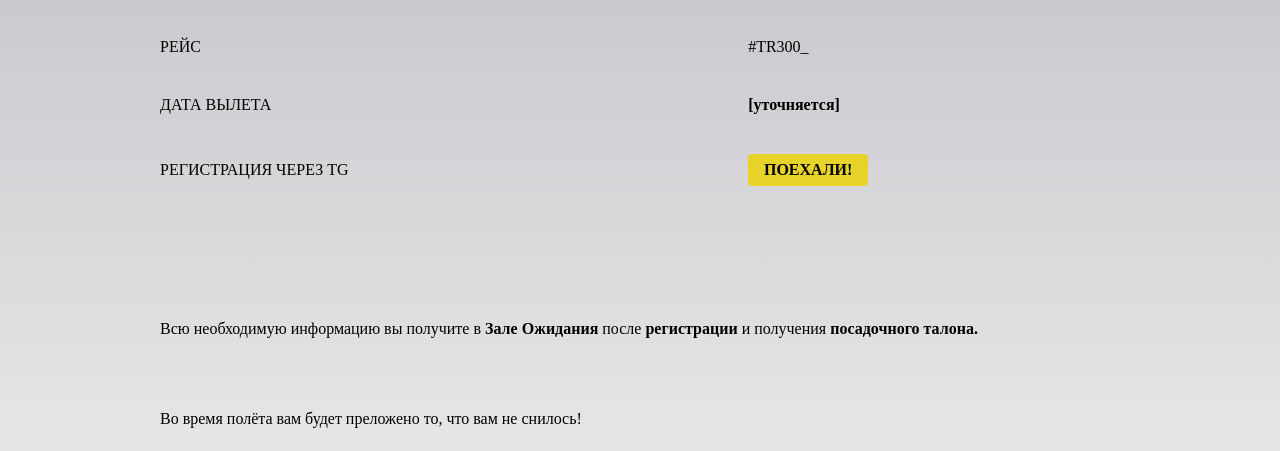
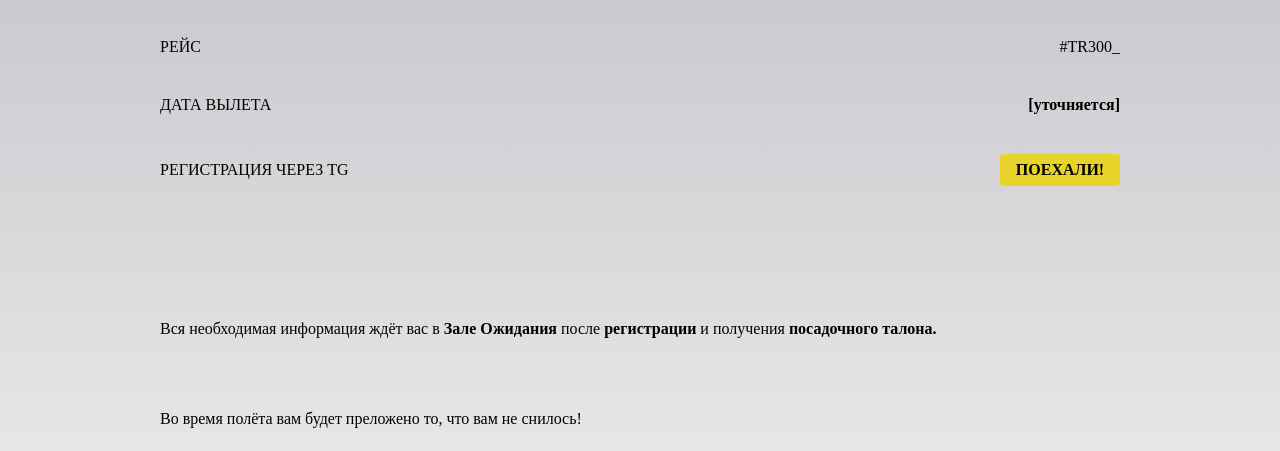
Before and after one commit to J4h5u5/axiom-landing, a website: page public/index.html in a window 1280 px wide. Shown: the part 349-800 px from the top of the page. Drawn offline with Linux system fonts and the light colour scheme; no server answers; a script that the page names is missing; a web font is replaced by a local one.

Commit message:
fix text and align

```diff
--- a/public/index.html
+++ b/public/index.html
@@ -79,15 +79,15 @@
                 <table class="table">
                     <tr>
                         <td>РЕЙС</td>
-                        <td>#TR300_<span id="users-count"></span></td>
+                        <td align="right">#TR300_<span id="users-count"></span></td>
                     </tr>
                     <tr>
                         <td>ДАТА ВЫЛЕТА</td>
-                        <td><b>[уточняется]</b></td>
+                        <td align="right"><b>[уточняется]</b></td>
                     </tr>
                     <tr>
                         <td>РЕГИСТРАЦИЯ ЧЕРЕЗ TG</td>
-                        <td>
+                        <td align="right">
                             <div class="wrapper">
                                 <button class="auth-btn"><b>ПОЕХАЛИ!</b></button>
                                 <script
@@ -109,7 +109,7 @@
                 </table>
                 <table class="table">
                     <tr>
-                        <td><p>Всю необходимую информацию вы получите в <b>Зале Ожидания</b> после <b>регистрации</b> и получения
+                        <td><p>Вся необходимая информация ждёт вас в <b>Зале Ожидания</b> после <b>регистрации</b> и получения
                             <b>посадочного талона.</b></p>
 
                         </td>
```
